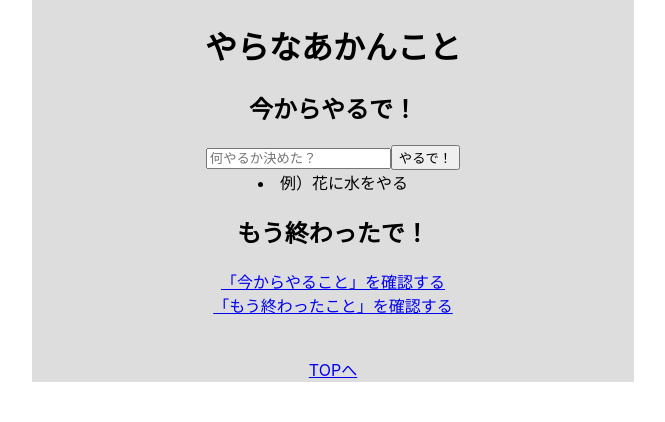
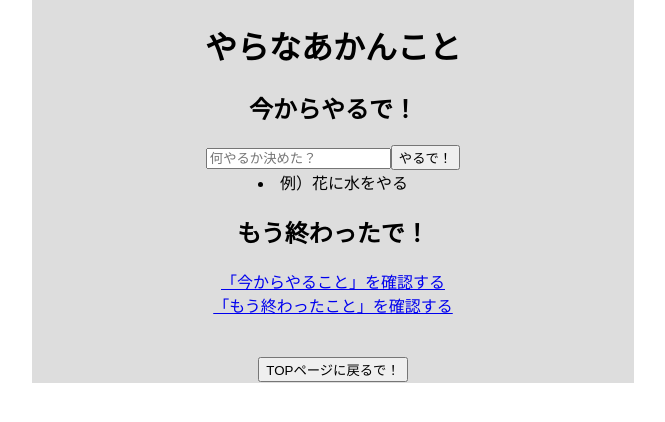
Before and after one commit to keiinuki/new_todo, a React (Create React App) app: page /page1 in a window 1280 px wide. Shown: the top 422 px of the page, without its empty margins (307-972 px from the left). Built offline with nearby package versions, Linux system fonts and the light colour scheme.

Commit message:
TOPページに戻るボタンをコンポーネント化

```diff
--- a/src/App.jsx
+++ b/src/App.jsx
@@ -2,10 +2,11 @@ import './App.css';
 import { BrowserRouter } from "react-router-dom";
 import { Router } from "./router/Router";
 
-export default function App () {
+
+export default function App ({ Component }) {
   return (
     <BrowserRouter>
       <Router />
     </BrowserRouter>
-  );
+    );
 };
--- /dev/null
+++ b/src/components/BackButton.jsx
@@ -0,0 +1,12 @@
+import React from "react";
+import { memo } from "react"
+import { useHistory } from "react-router-dom";
+
+export const BackButton = memo((props) => {
+  const history = useHistory();
+  const onClick = () => {
+    history.push("/");
+  };
+
+  return <button onClick={onClick} >TOPページに戻るで！</button>
+});
--- a/src/pages/Page1.jsx
+++ b/src/pages/Page1.jsx
@@ -1,6 +1,7 @@
 import React from "react";
 import { Link, useLocation } from "react-router-dom";
 import { useState, useEffect } from "react";
+import { BackButton } from "../components/BackButton";
 
 export const Page1 = () => {
   const { state } = useLocation();
@@ -102,7 +103,7 @@ export const Page1 = () => {
       <br />
       <br />
       <br />
-      <Link to="/">TOPへ</Link>
+      <BackButton />
     </div>
   </div>
   );
--- a/src/pages/Page1DetailA.jsx
+++ b/src/pages/Page1DetailA.jsx
@@ -1,6 +1,7 @@
 import React from "react";
 import { Link, useLocation } from "react-router-dom";
 import { useState, useEffect } from "react";
+import { BackButton } from "../components/BackButton";
 
 export const Page1DetailA = () => {
   const { state } = useLocation();
@@ -34,7 +35,7 @@ export const Page1DetailA = () => {
       <Link to={{ pathname:"/page1", state: { arr } }}>「やらなあかんこと」に戻る</Link>
       <br />
       <br />
-      <Link to="/">TOPへ</Link>
+      <BackButton />
     </div>
   );
 };
--- a/src/pages/Page1DetailB.jsx
+++ b/src/pages/Page1DetailB.jsx
@@ -1,6 +1,7 @@
 import React from "react";
 import { Link, useLocation } from "react-router-dom";
 import { useState, useEffect } from "react";
+import { BackButton } from "../components/BackButton";
 
 export const Page1DetailB = () => {
   const { state } = useLocation();
@@ -31,7 +32,7 @@ export const Page1DetailB = () => {
       <Link to={{ pathname:"/page1", state: { completeTodo } }}>「やらなあかんこと」に戻る</Link>
       <br />
       <br />
-      <Link to="/">TOPへ</Link>
+      <BackButton />
     </div>
   );
 };
--- a/src/pages/Page2.jsx
+++ b/src/pages/Page2.jsx
@@ -3,6 +3,7 @@ import { useState } from "react"
 import { Link } from "react-router-dom";
 import { Message } from "../components/Message"
 import { useCallback } from "react"
+import { BackButton } from "../components/BackButton";
 
 export const Page2 = () => {
   const containerstyle = {
@@ -23,6 +24,9 @@ export const Page2 = () => {
   console.log(id);
   },[name, id]);
 
+
+
+
   return (
     <div style={containerstyle}>
       <h1>登録してな</h1>
@@ -41,7 +45,7 @@ export const Page2 = () => {
       <br />
       <br />
       <br />
-      <Link to="/">TOPへ</Link>
+      <BackButton />
       </div>
     </div>
   );
--- a/src/pages/Page404.jsx
+++ b/src/pages/Page404.jsx
@@ -1,5 +1,5 @@
 import React from "react";
-import { Link } from "react-router-dom";
+import { BackButton } from "../components/BackButton";
 
 export const Page404 = () => {
   const containerstyle = {
@@ -15,7 +15,7 @@ export const Page404 = () => {
     <div style={containerstyle}>
       <h1>ページが見つからへんねん</h1>
       <br />
-      <Link to="/">TOPへ</Link>
+      <BackButton />
     </div>
   )
 };
--- a/src/pages/Parameter.jsx
+++ b/src/pages/Parameter.jsx
@@ -1,5 +1,6 @@
 import React from "react";
 import { Link, useParams, useLocation }  from "react-router-dom";
+import { BackButton } from "../components/BackButton";
 
 export const Parameter = () => {
   const { id } = useParams();
@@ -25,7 +26,7 @@ export const Parameter = () => {
       <Link to="/page2">「使い方」に戻る</Link>
       <br />
       <br />
-      <Link to="/">TOPへ</Link>
+      <BackButton />
     </div>
   );
 };
```
